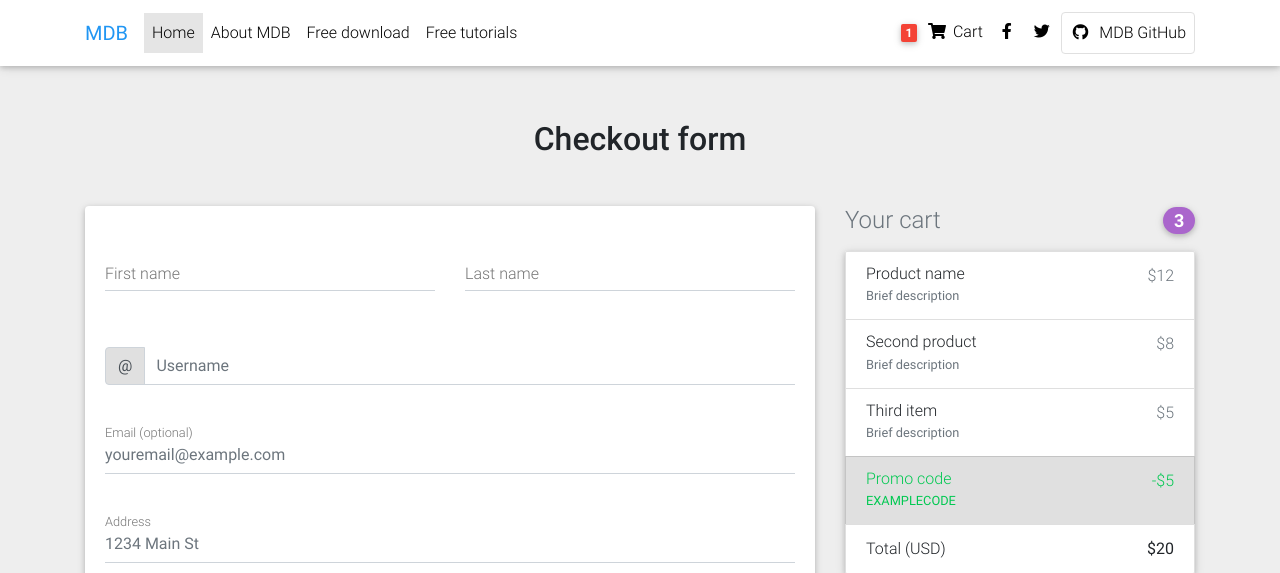
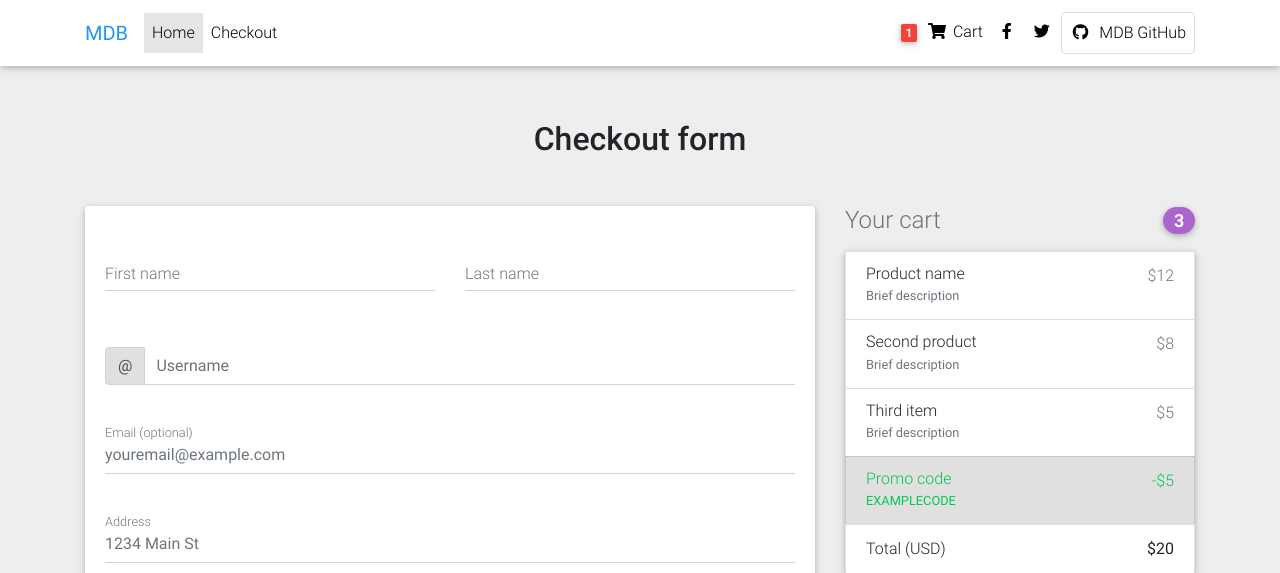
Before and after one commit to diejorda/ecommerse-django, a Django app: template ecommerce/templates/checkout-page.html in a window 1280 px wide. Shown: the top 573 px of the page. Run offline with Django 4.2, Linux system fonts and the light colour scheme; the template is opened without the code that fills it, so the values that code supplies are empty; some libraries are stand-ins or nearby versions.

Commit message:
changes in checkout and home tamplates > add checkout urls and views, create the link between pages

```diff
--- a/ecommerce/core/urls.py
+++ b/ecommerce/core/urls.py
@@ -1,8 +1,11 @@
 from django.urls import path
-from .views import item_list
 
-app_name= 'core'
+
+from . import views
+
+
 
 urlpatterns = [
-    path('', item_list, name='item_list'),
+    path('', views.index, name='index'),
+    path('checkout/', views.checkout, name='checkout'),
 ]
--- a/ecommerce/core/views.py
+++ b/ecommerce/core/views.py
@@ -1,9 +1,13 @@
 from django.shortcuts import render
 from .models import Item
+
 # Create your views here.
 
-def item_list(request):
+def index(request):
     context={
         'items': Item.objects.all()
     }
     return render(request,'home-page.html', context)
+
+def checkout(request):
+    return render(request,'checkout-page.html',{})
--- a/ecommerce/ecommerce/urls.py
+++ b/ecommerce/ecommerce/urls.py
@@ -5,5 +5,5 @@ from django.urls import path,include
 urlpatterns =[
     path('admin/', admin.site.urls),
     path('accounts/', include('allauth.urls')),
-    path('', include('core.urls'), name='core'),
+    path('', include('core.urls')),
 ]
--- a/ecommerce/templates/checkout-page.html
+++ b/ecommerce/templates/checkout-page.html
@@ -1,3 +1,4 @@
+{% load static %}
 <!DOCTYPE html>
 <html lang="en">
 
@@ -9,11 +10,11 @@
   <!-- Font Awesome -->
   <link rel="stylesheet" href="https://use.fontawesome.com/releases/v5.11.2/css/all.css">
   <!-- Bootstrap core CSS -->
-  <link href="css/bootstrap.min.css" rel="stylesheet">
+  <link href={% static 'css/bootstrap.min.css' %} rel="stylesheet">
   <!-- Material Design Bootstrap -->
-  <link href="css/mdb.min.css" rel="stylesheet">
+  <link href={% static 'css/mdb.min.css' %} rel="stylesheet">
   <!-- Your custom styles (optional) -->
-  <link href="css/style.min.css" rel="stylesheet">
+  <link href={% static 'css/style.min.css' %} rel="stylesheet">
 </head>
 
 <body class="grey lighten-3">
@@ -28,8 +29,8 @@
       </a>
 
       <!-- Collapse -->
-      <button class="navbar-toggler" type="button" data-toggle="collapse" data-target="#navbarSupportedContent" aria-controls="navbarSupportedContent"
-        aria-expanded="false" aria-label="Toggle navigation">
+      <button class="navbar-toggler" type="button" data-toggle="collapse" data-target="#navbarSupportedContent"
+        aria-controls="navbarSupportedContent" aria-expanded="false" aria-label="Toggle navigation">
         <span class="navbar-toggler-icon"></span>
       </button>
 
@@ -39,18 +40,13 @@
         <!-- Left -->
         <ul class="navbar-nav mr-auto">
           <li class="nav-item active">
-            <a class="nav-link waves-effect" href="#">Home
+            <a class="nav-link waves-effect" href="{% url 'index' %}">Home
               <span class="sr-only">(current)</span>
             </a>
           </li>
+
           <li class="nav-item">
-            <a class="nav-link waves-effect" href="https://mdbootstrap.com/docs/jquery/" target="_blank">About MDB</a>
-          </li>
-          <li class="nav-item">
-            <a class="nav-link waves-effect" href="https://mdbootstrap.com/docs/jquery/getting-started/download/" target="_blank">Free download</a>
-          </li>
-          <li class="nav-item">
-            <a class="nav-link waves-effect" href="https://mdbootstrap.com/education/bootstrap/" target="_blank">Free tutorials</a>
+            <a class="nav-link waves-effect" href="{% url 'checkout' %}" >Checkout</a>
           </li>
         </ul>
 
@@ -412,13 +408,13 @@
 
   <!-- SCRIPTS -->
   <!-- JQuery -->
-  <script type="text/javascript" src="js/jquery-3.4.1.min.js"></script>
+  <script type="text/javascript" src={% static 'js/jquery-3.4.1.min.js' %}></script>
   <!-- Bootstrap tooltips -->
-  <script type="text/javascript" src="js/popper.min.js"></script>
+  <script type="text/javascript" src={% static 'js/popper.min.js' %}></script>
   <!-- Bootstrap core JavaScript -->
-  <script type="text/javascript" src="js/bootstrap.min.js"></script>
+  <script type="text/javascript" src={% static 'js/bootstrap.min.js' %}></script>
   <!-- MDB core JavaScript -->
-  <script type="text/javascript" src="js/mdb.min.js"></script>
+  <script type="text/javascript" src={% static 'js/mdb.min.js' %}></script>
   <!-- Initializations -->
   <script type="text/javascript">
     // Animations initialization
```
Also changed, not shown: ecommerce/templates/home-page.html (+4 -11 lines).
